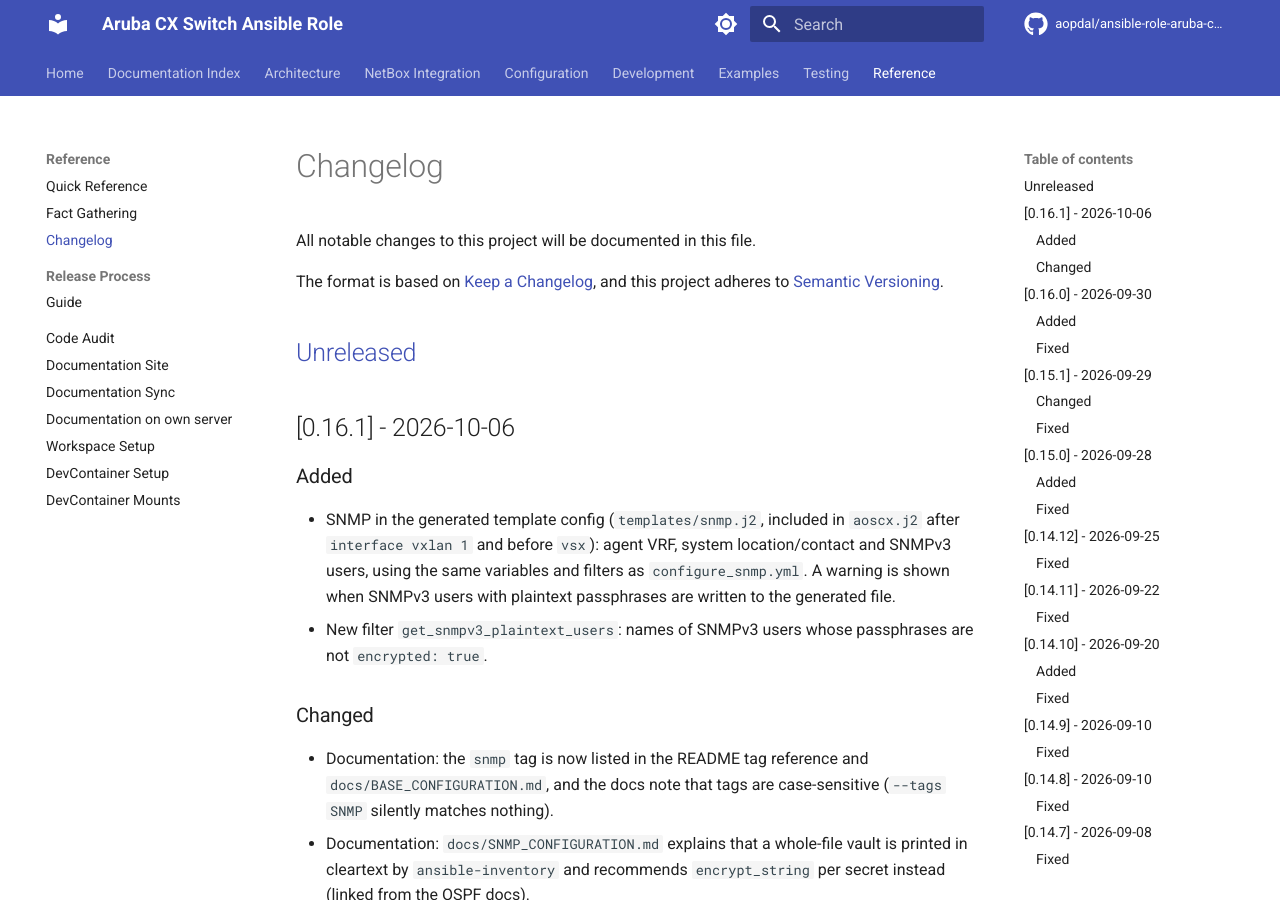
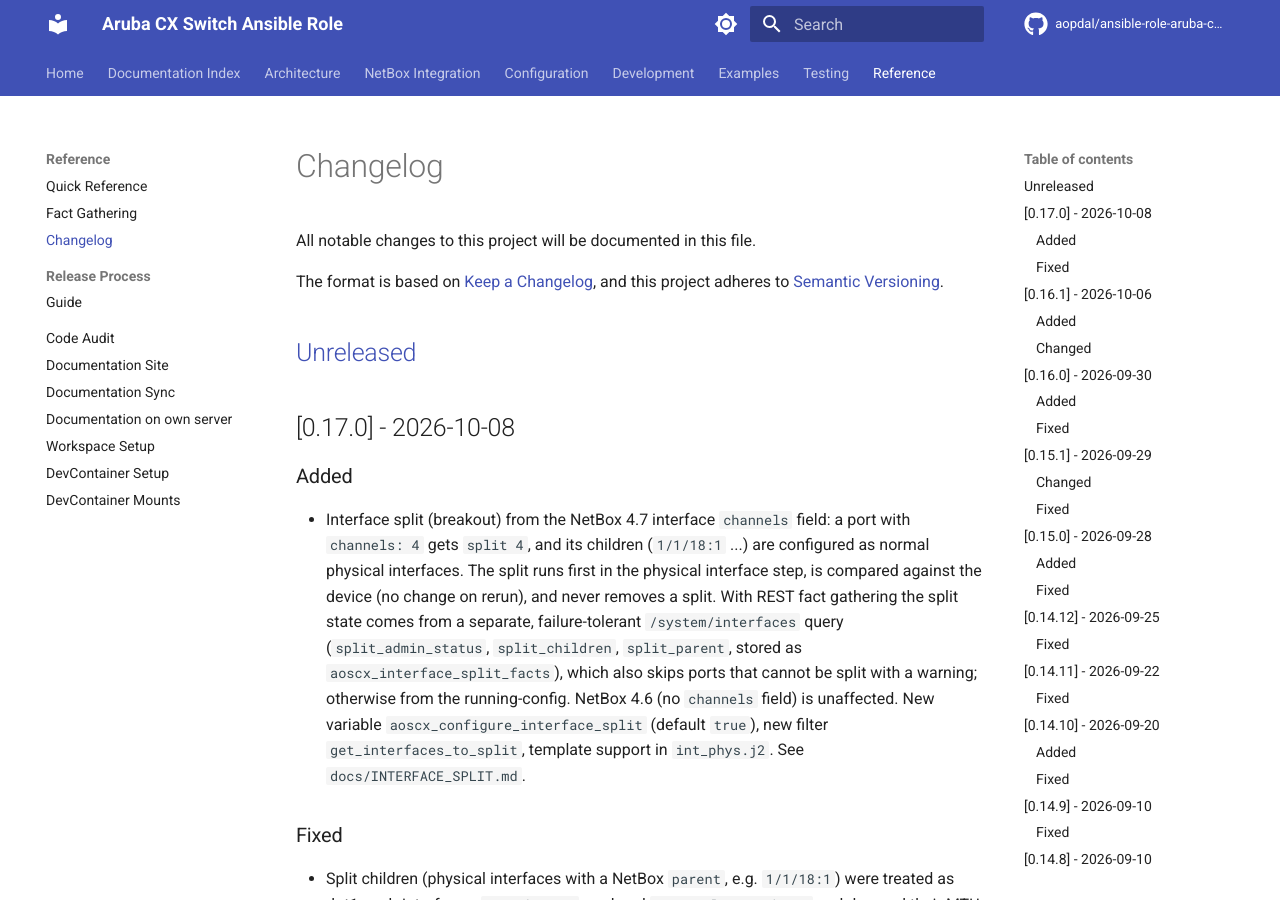
Before and after one commit to aopdal/ansible-role-aruba-cx-switch, an MkDocs documentation site: the page built from docs/CHANGELOG.md, in a window 1280 px wide and 900 px high. Built offline with MkDocs 1.6.1 and Material for MkDocs 9.7.7, drawn with Linux system fonts in a browser that asks for light colours; comment, search, counter and statistics services are not loaded; some of the changed text lies outside the part shown.

Commit message:
chore: release version 0.17.0

```diff
--- a/CHANGELOG.md
+++ b/CHANGELOG.md
@@ -6,6 +6,33 @@
 and this project adheres to [Semantic Versioning](https://semver.org/spec/v2.0.0.html).
 
 ## [Unreleased]
+
+## [0.17.0] - 2026-10-08
+
+### Added
+
+- Interface split (breakout) from the NetBox 4.7 interface `channels`
+  field: a port with `channels: 4` gets `split 4`, and its children
+  (`1/1/18:1` ...) are configured as normal physical interfaces. The split
+  runs first in the physical interface step, is compared against the
+  device (no change on rerun), and never removes a split. With REST fact
+  gathering the split state comes from a separate, failure-tolerant
+  `/system/interfaces` query (`split_admin_status`, `split_children`,
+  `split_parent`, stored as `aoscx_interface_split_facts`), which also
+  skips ports that cannot be split with a warning; otherwise from the
+  running-config. NetBox
+  4.6 (no `channels` field) is unaffected. New variable
+  `aoscx_configure_interface_split` (default `true`), new filter
+  `get_interfaces_to_split`, template support in `int_phys.j2`. See
+  `docs/INTERFACE_SPLIT.md`.
+
+### Fixed
+
+- Split children (physical interfaces with a NetBox `parent`, e.g.
+  `1/1/18:1`) were treated as dot1q sub-interfaces: `int_phys.j2` rendered
+  `encapsulation dot1q` and dropped their MTU, and L3 change detection ran
+  the sub-interface encapsulation check on them. Only `virtual`
+  interfaces with a parent are now treated as sub-interfaces.
 
 ## [0.16.1] - 2026-10-06
 
--- a/docs/CHANGELOG.md
+++ b/docs/CHANGELOG.md
@@ -6,6 +6,33 @@
 and this project adheres to [Semantic Versioning](https://semver.org/spec/v2.0.0.html).
 
 ## [Unreleased]
+
+## [0.17.0] - 2026-10-08
+
+### Added
+
+- Interface split (breakout) from the NetBox 4.7 interface `channels`
+  field: a port with `channels: 4` gets `split 4`, and its children
+  (`1/1/18:1` ...) are configured as normal physical interfaces. The split
+  runs first in the physical interface step, is compared against the
+  device (no change on rerun), and never removes a split. With REST fact
+  gathering the split state comes from a separate, failure-tolerant
+  `/system/interfaces` query (`split_admin_status`, `split_children`,
+  `split_parent`, stored as `aoscx_interface_split_facts`), which also
+  skips ports that cannot be split with a warning; otherwise from the
+  running-config. NetBox
+  4.6 (no `channels` field) is unaffected. New variable
+  `aoscx_configure_interface_split` (default `true`), new filter
+  `get_interfaces_to_split`, template support in `int_phys.j2`. See
+  `docs/INTERFACE_SPLIT.md`.
+
+### Fixed
+
+- Split children (physical interfaces with a NetBox `parent`, e.g.
+  `1/1/18:1`) were treated as dot1q sub-interfaces: `int_phys.j2` rendered
+  `encapsulation dot1q` and dropped their MTU, and L3 change detection ran
+  the sub-interface encapsulation check on them. Only `virtual`
+  interfaces with a parent are now treated as sub-interfaces.
 
 ## [0.16.1] - 2026-10-06
 
```
Also changed, not shown: 1 other file.
